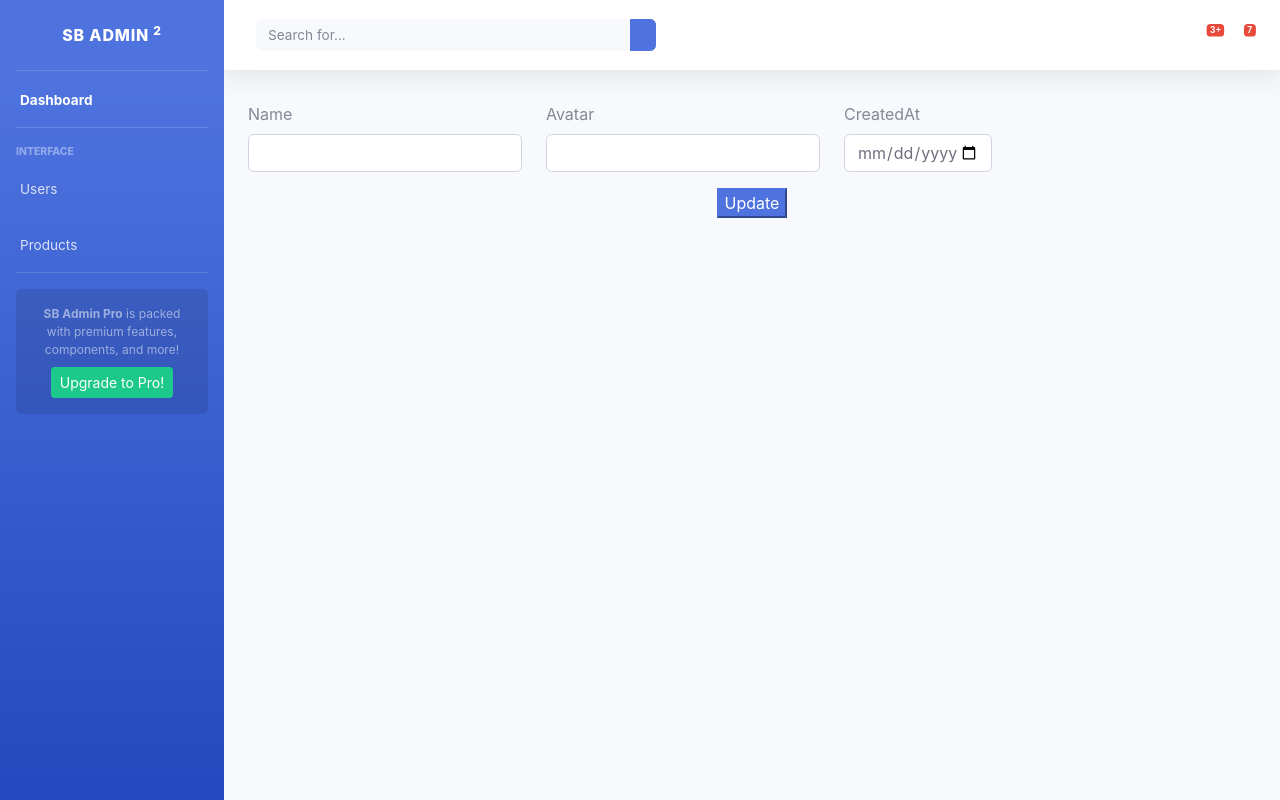
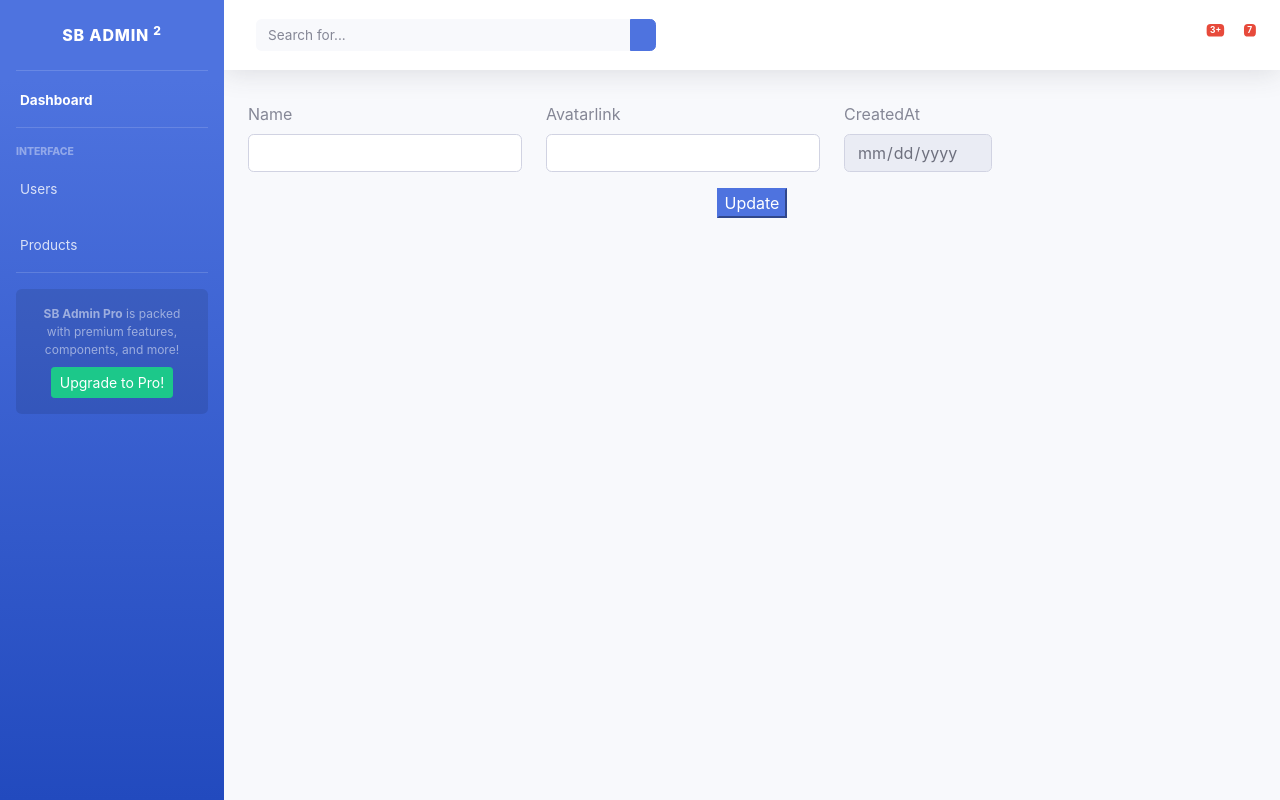
Before and after one commit to Specialboo1/boopalanreactrouter, a React (Create React App) app: page /user/edit/1 in a window 1280 px wide. Built offline with nearby package versions, Linux system fonts and the light colour scheme; no server answers; some icons are missing.

Commit message:
React form validation with formik

```diff
--- a/package.json
+++ b/package.json
@@ -7,6 +7,7 @@
     "@testing-library/react": "^11.2.7",
     "@testing-library/user-event": "^12.8.3",
     "axios": "^0.21.1",
+    "formik": "^2.2.9",
     "react": "^17.0.2",
     "react-dom": "^17.0.2",
     "react-router-dom": "^5.2.0",
--- a/src/createproduct.js
+++ b/src/createproduct.js
@@ -1,18 +1,54 @@
 import axios from 'axios';
+import { isString, useFormik } from 'formik';
 import React from 'react';
 import { useState } from 'react';
 import { useHistory } from 'react-router';
 
 function Createproduct() {
 
-  const [name,setname] = useState("");
-  const[model,setmodel] = useState("");
-  const[price,setprice] = useState("");
   const[loading,setloading] = useState(false)
   const history = useHistory();
 
-let handlesubmit = async (e) => {
-  e.preventDefault();
+  const formik = useFormik({
+    initialValues :{
+      name: '',
+      model : '',
+      price : '',
+    },
+  validate : (values) =>
+      {
+        const errors = {};
+        if(!values.name){
+          errors.name = "Required";
+        }
+        else if(!/^[a-zA-Z]+$/.test(values.name))
+        {
+          errors.name = "Enter valid data";
+        }
+       if (!values.model)
+       {
+         errors.model = "Required";
+       }
+       else if (!isString(values.model))
+       {
+         errors.model = "Enter valid data";
+       }
+       if (!values.price)
+       {
+         errors.price = "Required";
+       }
+       else if (isNaN(values.price))
+       {
+         errors.price = "Enter Numerical data";
+       }
+
+        return errors;
+      },
+
+    onSubmit : async (values) => {
+      let name = values.name;
+      let model = values.model;
+      let price = values.price;
       try {
         await axios.post("https://60efffc2f587af00179d3c2b.mockapi.io/products",{name,model,price})
        setloading(true);
@@ -22,27 +58,39 @@ let handlesubmit = async (e) => {
       }
        history.push("/product")
     }
+  })
 
  return (
-<form onSubmit={handlesubmit}>
+   <>
+<form onSubmit={formik.handleSubmit}>
   <div className='row'>
   <div class="col-auto mt-2">
     <label >Name</label>
-    <input type='text' className='form-control'onChange={(e) => {setname(e.target.value)}} value={name} required/>
+    <input type='text' name='name' className='form-control' onChange={formik.handleChange} value={formik.values.name} />
+  {
+   formik.errors.name ? <span style={{color:'red'}}>{formik.errors.name}</span> : null
+  }
   </div>
   <div class="col-auto mt-2">
     <label>Model</label>
-    <input type='text' className='form-control' onChange={(e) => {setmodel(e.target.value)}} value={model} required/>
+    <input type='text' name ='model' className='form-control' onChange={formik.handleChange} value={formik.values.model} />
+  {
+    formik.errors.model ? <span style={{color:'red'}}>{formik.errors.model}</span> : null
+  }
   </div>
   <div class="col-auto mt-2">
     <label>Price</label>
-    <input type='text' className='form-control' onChange={(e) => {setprice(e.target.value)}} value={price} required/>
+    <input type='text' name ='price' className='form-control' onChange={formik.handleChange} value={formik.values.price} />
+  {
+    formik.errors.price ? <span style={{color:'red'}}>{formik.errors.price}</span> : null
+  }
   </div>
   </div>
   <div class="row mt-3" >
-  <input type="submit" class="mx-auto btn-primary" disabled={loading}/>
+  <input type="submit" class="mx-auto btn-primary" disabled={loading} value="Submit"/>
   </div>
   </form>
+  </>
     )
 }
 
--- a/src/createuser.js
+++ b/src/createuser.js
@@ -2,48 +2,90 @@ import axios from 'axios';
 import React, {useEffect } from 'react';
 import { useState } from 'react';
 import { useHistory } from 'react-router';
+import { useFormik } from 'formik';
 
 function Createuser() {
     var now = new Date(),
     minDate = now.toISOString().substring(0,10);
-    const [name, setname] = useState("");
-    const [avatar, setavatar] = useState("");
-    const [createdAt,setcreatedAt] = useState("");
     const[loading,setloading] = useState(false);
     const history = useHistory();
 
-let handlesubmit = async (e) => {
-    e.preventDefault();
+    const formik = useFormik({
+      initialValues : {
+          name : '',
+          avatar : '',
+          createdAt : '',
+      },
+      validate : (values) =>
+      {
+        const errors = {};
+        if(!values.name){
+          errors.name = "Required"
+        }
+      if(!values.avatar){
+        errors.avatar = "Required"
+      }
+      else if(values.avatar.match(/^http[^\?]*.(jpg|jpeg|gif|png|tiff|bmp)(\?(.*))?$/gmi) == null){
+          errors.avatar = "Enter Valid url for the image !"
+        }
+      if(!values.createdAt)
+      {
+        errors.createdAt = "Required"
+      }
+      else if (values.createdAt !== minDate)
+      {
+        errors.createdAt = "Please select today's date"
+      }
+        return errors;
+      },
+      onSubmit : async(values) => {
+        let name = values.name;
+        let avatar = values.avatar;
+        let createdAt = values.createdAt;
         try {
-      await axios.post("https://60efffc2f587af00179d3c2b.mockapi.io/users",{name,avatar,createdAt});
+          await axios.post("https://60efffc2f587af00179d3c2b.mockapi.io/users",{name, avatar, createdAt});
           setloading(true);
         } catch (error) {
           setloading(false)
           console.log(error);
         }
-    history.push("/user")
+        history.push("/user");
       }
+    })
 
 return (
-<form onSubmit={handlesubmit}>
+    <>
+<form onSubmit={formik.handleSubmit}>
   <div className='row'>
   <div class="col-auto mt-2">
     <label >Name</label>
-    <input type='text' className='form-control'onChange={(e) => {setname(e.target.value)}} value={name} required/>
+    <input type='text' name='name' className='form-control' value={formik.values.name} onChange={formik.handleChange}/>
+   {
+      formik.errors.name ? <span style={{color:'red'}}>{formik.errors.name}</span> : null
+   }
   </div>
   <div class="col-auto mt-2">
     <label>Avatarlink</label>
-    <input type='text' className='form-control' onChange={(e) => {setavatar(e.target.value)}} value={avatar} required/>
+    <input type='text' name='avatar' className='form-control' value={formik.values.avatar} onChange={formik.handleChange} />
+    {
+
+   formik.errors.avatar ? <span style={{color:'red'}}>{formik.errors.avatar}</span> : null
+
+    }
   </div>
   <div class="col-auto mt-2">
     <label >CreatedAt</label>
-    <input type='date' max={minDate} className='form-control'onChange={(e) => {setcreatedAt(e.target.value)}} value={createdAt} required/>
+    <input type='date' name='createdAt' max={minDate} className='form-control' value={formik.values.createdAt} onChange={formik.handleChange} />
+    {
+       formik.errors.createdAt ? <span style={{color:'red'}}>{formik.errors.createdAt}</span> : null
+    }
   </div>
   </div>
   <div class="row mt-3" >
   <input type="submit" class="mx-auto btn-primary" disabled={loading}/>
   </div>
   </form>
+  </>
     )
 }
 
--- a/src/edituser.js
+++ b/src/edituser.js
@@ -3,23 +3,53 @@ import { useState } from 'react';
 import { useHistory } from 'react-router';
 import { useEffect } from 'react';
 import axios from 'axios';
+import { useFormik } from 'formik';
 
 function Edituser(props) {
   var now = new Date(),
   minDate = now.toISOString().substring(0,10);
-  const [name, setname] = useState("");
-  const [avatar, setavatar] = useState("");
-  const [createdAt,setcreatedAt] = useState("");
   const[loading,setloading] = useState(false);
-
   const history = useHistory();
-
+  const formik = useFormik({
+    initialValues : {
+        name : '',
+        avatar : '',
+        createdAt : '',
+    },
+    validate : (values) =>
+    {
+      const errors = {};
+      if(!values.name){
+        errors.name = "Required"
+      }
+    if(!values.avatar){
+      errors.avatar = "Required"
+    }
+    else if(values.avatar.match(/^http[^\?]*.(jpg|jpeg|gif|png|tiff|bmp)(\?(.*))?$/gmi) == null){
+        errors.avatar = "Enter Valid url for the image !"
+      }
+       return errors;
+    },
+    onSubmit : async(values) => {
+      let name = values.name;
+      let avatar = values.avatar;
+      let createdAt = values.createdAt;
+      try {
+        await axios.put(`https://60efffc2f587af00179d3c2b.mockapi.io/users/${+(props.match.params.id)}`,{name, avatar, createdAt});
+        setloading(true);
+      } catch (error) {
+        setloading(false)
+        console.log(error);
+      }
+      history.push("/user");
+    }
+  })
     useEffect(async () => {
         try {
           let userdata = await axios.get(`https://60efffc2f587af00179d3c2b.mockapi.io/users/${+(props.match.params.id)}`);
-          setname(userdata.data.name);
-          setavatar(userdata.data.avatar);
-          setcreatedAt(userdata.data.createdAt.substring(0,10));
+          formik.initialValues.name = (`${userdata.data.name}`);
+          formik.initialValues.avatar =(`${userdata.data.avatar}`);
+          formik.initialValues.createdAt = (`${userdata.data.createdAt.substring(0,10)}`);
           setloading(false);
         } catch (error) {
           console.log(error);
@@ -27,38 +57,37 @@ function Edituser(props) {
         }
     }, []);
 
-let handlesubmit = async (e) => {
-    e.preventDefault();
-    try {
-      await axios.put(`https://60efffc2f587af00179d3c2b.mockapi.io/users/${+(props.match.params.id)}`,{name,avatar,createdAt});
-      setloading(true);
-    } catch (error) {
-      console.log(error);
-      setloading(false);
-    }
-    history.push("/user")
-}
 
     return (
-<form onSubmit={handlesubmit}>
+<>
+<form onSubmit={formik.handleSubmit}>
   <div className='row'>
   <div class="col-auto mt-2">
     <label >Name</label>
-    <input type='text' className='form-control'onChange={(e) => {setname(e.target.value)}} value={name} required/>
+    <input type='text' name='name' className='form-control' value={formik.values.name} onChange={formik.handleChange}/>
+   {
+      formik.errors.name ? <span style={{color:'red'}}>{formik.errors.name}</span> : null
+   }
   </div>
   <div class="col-auto mt-2">
-    <label>Avatar</label>
-    <input type='text' className='form-control' onChange={(e) => {setavatar(e.target.value)}} value={avatar} required/>
+    <label>Avatarlink</label>
+    <input type='text' name='avatar' className='form-control' value={formik.values.avatar} onChange={formik.handleChange} />
+    {
+
+   formik.errors.avatar ? <span style={{color:'red'}}>{formik.errors.avatar}</span> : null
+
+    }
   </div>
   <div class="col-auto mt-2">
     <label >CreatedAt</label>
-    <input type='date' max={minDate} className='form-control'onChange={(e) => {setcreatedAt(e.target.value)}} value={createdAt} required/>
+    <input type='date' name='createdAt' max={minDate} className='form-control' value={formik.values.createdAt} onChange={formik.handleChange} disabled />
   </div>
   </div>
   <div class="row mt-3" >
   <input type="submit" class="mx-auto btn-primary" disabled={loading} value="Update"/>
   </div>
   </form>
+  </>
     )
 }
 
--- a/src/proudctedit.js
+++ b/src/proudctedit.js
@@ -1,61 +1,109 @@
-import React, { useContext } from 'react';
+import React from 'react';
 import { useState } from 'react';
 import { useHistory } from 'react-router';
 import { useEffect } from 'react';
 import axios from 'axios';
+import {useFormik, isString} from 'formik';
 
 function Productedit(props) {
-    const [name, setname] = useState("");
-    const [model, setmodel] = useState("");
-    const [price,setprice] = useState("");
-    const[loading,setloading] = useState(false)
+    const[loading,setloading] = useState(false);
+    const[name,setname] = useState("");
 
     const history = useHistory();
+
+    const formik = useFormik({
+      initialValues :{
+        name: '',
+        model : '',
+        price : '',
+      },
+    validate : (values) =>
+        {
+          const errors = {};
+          if(!values.name){
+            errors.name = "Required";
+          }
+          else if(!/^[a-zA-Z]+$/.test(values.name))
+          {
+            errors.name = "Enter valid data";
+          }
+         if (!values.model)
+         {
+           errors.model = "Required";
+         }
+         else if (!isString (values.model))
+         {
+           errors.model = "Enter valid data";
+         }
+         if (!values.price)
+         {
+           errors.price = "Required";
+         }
+         else if (isNaN(values.price))
+         {
+           errors.price = "Enter Numerical data";
+         }
+
+          return errors;
+        },
+
+      onSubmit : async (values) => {
+        let name = values.name;
+        let model = values.model;
+        let price = values.price;
+        try {
+          await axios.put(`https://60efffc2f587af00179d3c2b.mockapi.io/products/${props.match.params.id}`,{name,model,price})
+         setloading(true);
+        } catch (error) {
+          setloading(false);
+          console.log(error);
+        }
+         history.push("/product")
+      }
+    })
 
     useEffect(async () => {
       try {
        let productdata = await axios.get(`https://60efffc2f587af00179d3c2b.mockapi.io/products/${props.match.params.id}`);
-       setname(productdata.data.name);
-       setmodel(productdata.data.model);
-       setprice(productdata.data.price);
+        formik.initialValues.name = productdata.data.name;
+       formik.initialValues.model = productdata.data.model;
+       formik.initialValues.price = productdata.data.price;
       } catch (error) {
         console.log(error);
       }
 
         }, []);
-
-let handlesubmit = async (e) => {
-  e.preventDefault();
-  try {
-    await axios.put(`https://60efffc2f587af00179d3c2b.mockapi.io/products/${props.match.params.id}`,{name,model,price});
-   setloading(true);
-  } catch (error) {
-    setloading(false);
-    console.log(error);
-  }
-   history.push("/product")
-}
-
     return (
-<form onSubmit={handlesubmit}>
+<>
+<form onSubmit={formik.handleSubmit}>
   <div className='row'>
   <div class="col-auto mt-2">
     <label >Name</label>
-    <input type='text' className='form-control'onChange={(e) => {setname(e.target.value)}} value={name} required/>
+    <input type='text' name='name' className='form-control' onChange={formik.handleChange} value={formik.values.name} />
+  {
+   formik.errors.name ? <span style={{color:'red'}}>{formik.errors.name}</span> : null
+  }
   </div>
   <div class="col-auto mt-2">
     <label>Model</label>
-    <input type='text' className='form-control' onChange={(e) => {setmodel(e.target.value)}} value={model} required/>
+    <input type='text' name ='model' className='form-control' onChange={formik.handleChange} value={formik.values.model} />
+  {
+    formik.errors.model ? <span style={{color:'red'}}>{formik.errors.model}</span> : null
+  }
   </div>
   <div class="col-auto mt-2">
     <label>Price</label>
-    <input type='text' className='form-control' onChange={(e) => {setprice(e.target.value)}} value={price} required/>
+    <input type='text' name ='price' className='form-control' onChange={formik.handleChange} value={formik.values.price} />
+  {
+    formik.errors.price ? <span style={{color:'red'}}>{formik.errors.price}</span> : null
+  }
   </div>
   </div>
   <div class="row mt-3" >
-  <input type="submit" class="mx-auto btn-primary" value="Update" disabled={loading}/>
+  <input type="submit" class="mx-auto btn-primary" disabled={loading} value="Update"/>
   </div>
   </form>
+  </>
     )
 }
 
```
Also changed, not shown: 1 other file (tests, documents, lock files or other folders). Lines whose indentation alone changed are shown as unchanged.
